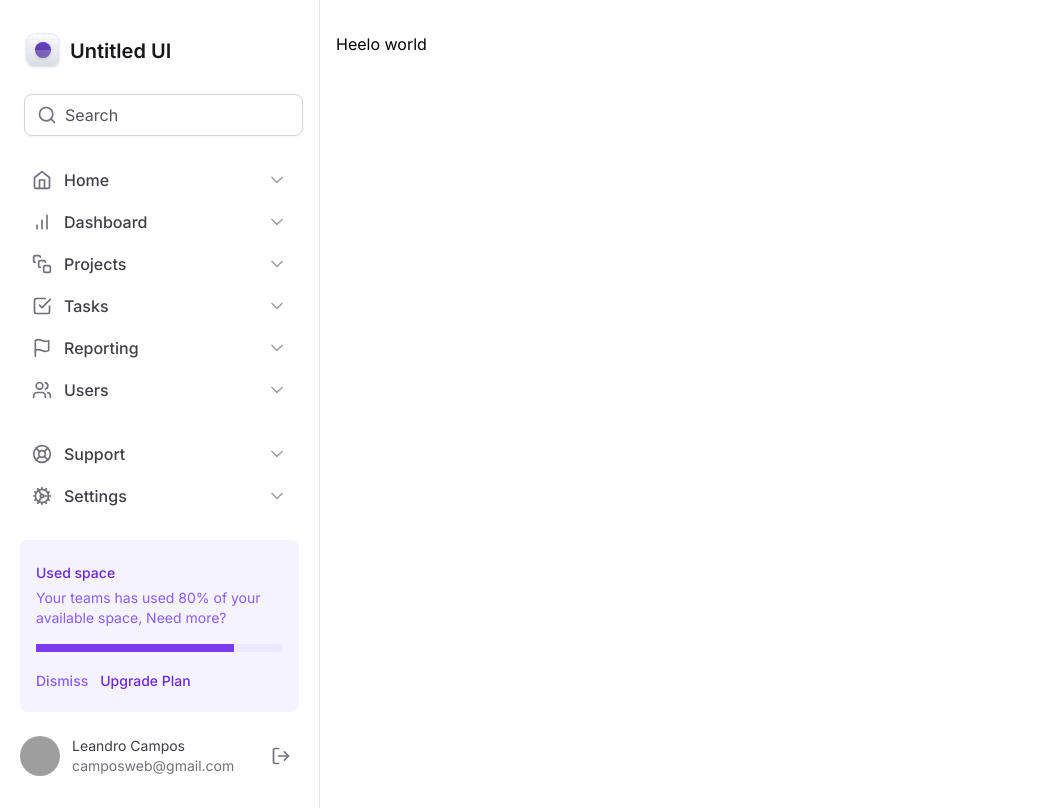
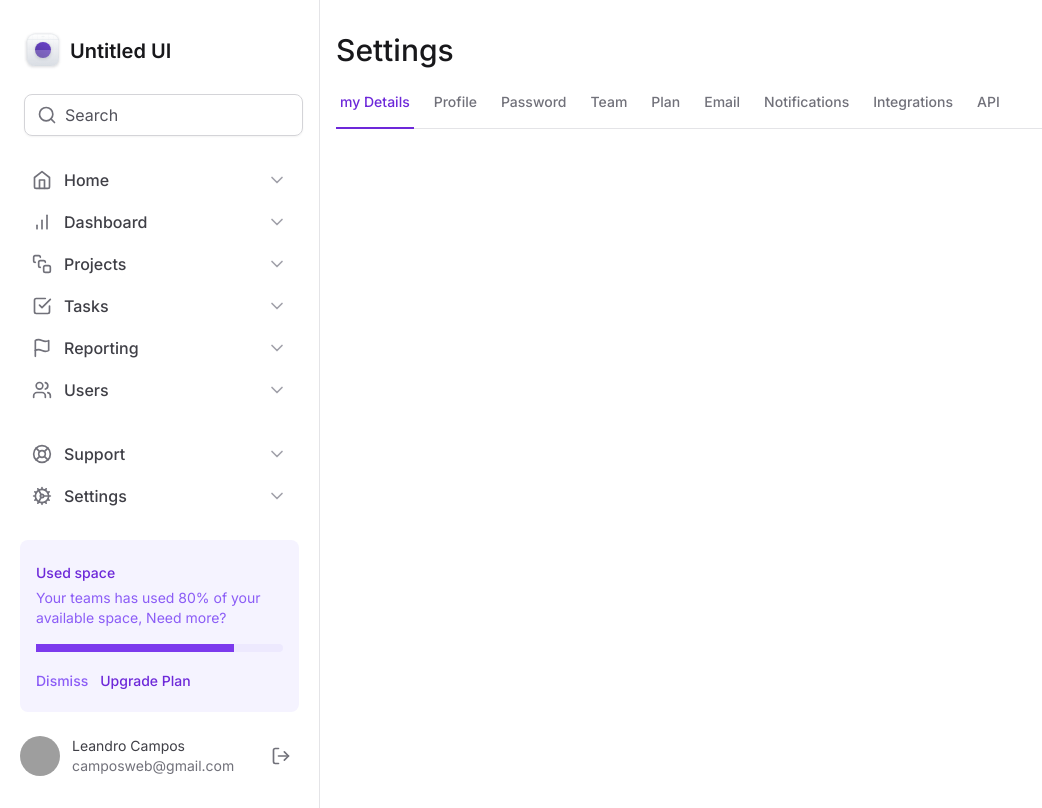
Before and after one commit to camposweb/tailwind-next, a Next.js app: page / in a window 1280 px wide. Shown: the whole page, without its empty margins (0-1042 px from the left). Built offline with nearby package versions, Linux system fonts and the light colour scheme; grey boxes are pictures that could not be loaded.

Commit message:
Radix Tabs

```diff
--- a/package.json
+++ b/package.json
@@ -3,12 +3,13 @@
   "version": "0.1.0",
   "private": true,
   "scripts": {
-    "dev": "next dev --turbo",
+    "dev": "next dev",
     "build": "next build",
     "start": "next start",
     "lint": "next lint"
   },
   "dependencies": {
+    "@radix-ui/react-tabs": "^1.0.4",
     "lucide-react": "^0.292.0",
     "next": "14.0.2",
     "react": "^18",
--- a/src/app/layout.tsx
+++ b/src/app/layout.tsx
@@ -16,9 +16,9 @@
   children: React.ReactNode
 }) {
   return (
-    <html lang="pt-BR">
+    <html lang="pt-BR" className="antialiased">
       <body className={inter.className}>
-        <div className="grid-cols-app grid min-h-screen">
+        <div className="grid min-h-screen grid-cols-app">
           <Sidebar />
           <main className="px-4 pb-12 pt-8">{children}</main>
         </div>
--- a/src/app/page.tsx
+++ b/src/app/page.tsx
@@ -1,3 +1,11 @@
+import { SettingsTabs } from '@/components/SettingsTabs'
+import * as Tabs from '@radix-ui/react-tabs'
+
 export default function Home() {
-  return <h1>Heelo world</h1>
+  return (
+    <>
+      <h1 className="text-3xl font-medium text-zinc-900">Settings</h1>
+      <SettingsTabs />
+    </>
+  )
 }
--- /dev/null
+++ b/src/components/SettingsTabs/TabItem.tsx
@@ -0,0 +1,23 @@
+'use client'
+
+import * as Tabs from '@radix-ui/react-tabs'
+
+interface TabItemprops {
+  value: string
+  title: string
+  isSelected?: boolean
+}
+
+export function TabItem({ value, title, isSelected = false }: TabItemprops) {
+  return (
+    <Tabs.Trigger
+      value={value}
+      className="relative px-1 pb-4 text-sm font-medium text-zinc-500 hover:text-violet-700 data-[state=active]:text-violet-700"
+    >
+      <span className="">{title}</span>
+      {isSelected && (
+        <div className="absolute -bottom-px left-0 right-0 h-0.5 bg-violet-700" />
+      )}
+    </Tabs.Trigger>
+  )
+}
--- /dev/null
+++ b/src/components/SettingsTabs/index.tsx
@@ -0,0 +1,33 @@
+'use client'
+
+import * as Tabs from '@radix-ui/react-tabs'
+import { TabItem } from './TabItem'
+import { useState } from 'react'
+
+export function SettingsTabs() {
+  const [currentTab, setCurrentTab] = useState('1')
+
+  return (
+    <Tabs.Root value={currentTab} onValueChange={setCurrentTab}>
+      <Tabs.List className="mt-6 flex w-full items-center gap-4 border-b border-zinc-200">
+        <TabItem value="1" title="my Details" isSelected={currentTab === '1'} />
+        <TabItem value="2" title="Profile" isSelected={currentTab === '2'} />
+        <TabItem value="3" title="Password" isSelected={currentTab === '3'} />
+        <TabItem value="4" title="Team" isSelected={currentTab === '4'} />
+        <TabItem value="5" title="Plan" isSelected={currentTab === '5'} />
+        <TabItem value="6" title="Email" isSelected={currentTab === '6'} />
+        <TabItem
+          value="7"
+          title="Notifications"
+          isSelected={currentTab === '7'}
+        />
+        <TabItem
+          value="8"
+          title="Integrations"
+          isSelected={currentTab === '8'}
+        />
+        <TabItem value="9" title="API" isSelected={currentTab === '9'} />
+      </Tabs.List>
+    </Tabs.Root>
+  )
+}
--- a/tailwind.config.ts
+++ b/tailwind.config.ts
@@ -7,9 +7,7 @@
       gridTemplateColumns: {
         app: 'minmax(18rem, 20rem) 1fr',
       },
-      colors: {
-        leandro: '#8257e6',
-      },
+      colors: {},
     },
   },
   plugins: [],
```
Also changed, not shown: 1 other file (tests, documents, lock files or other folders).
